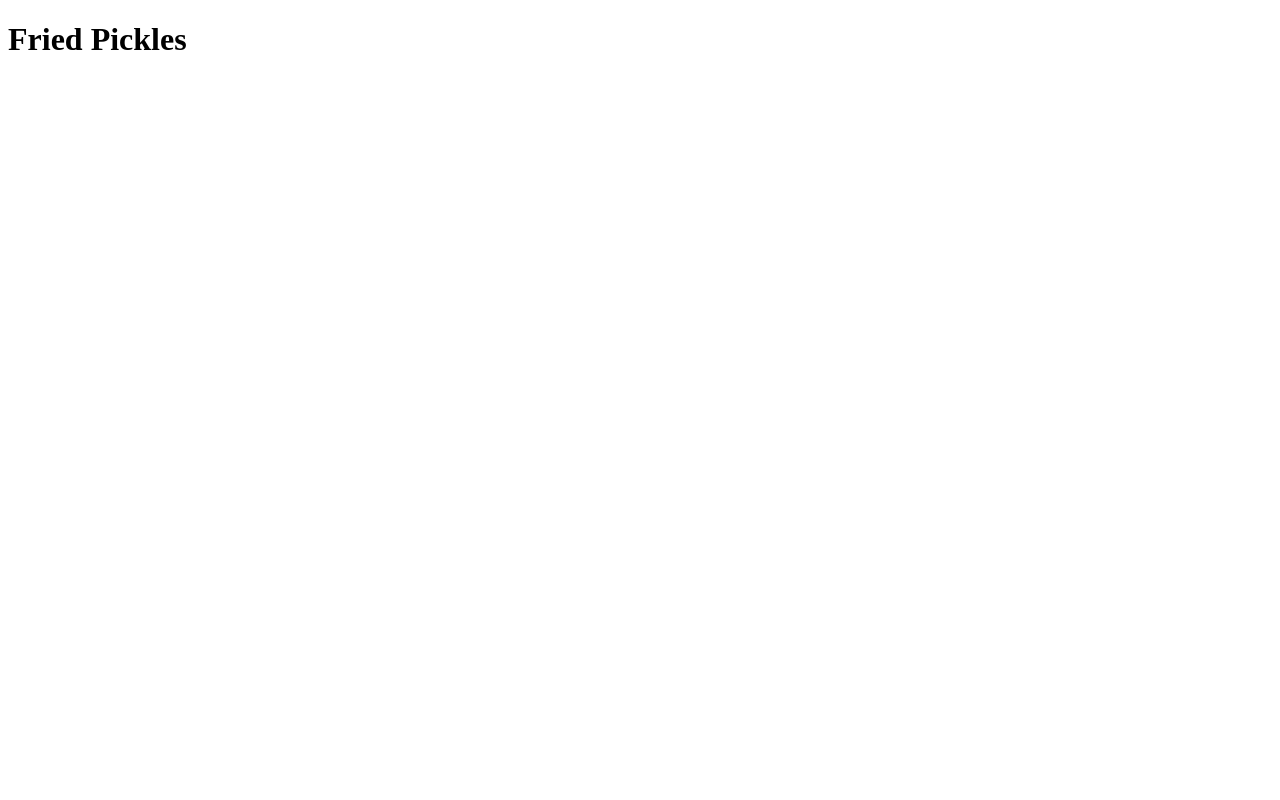
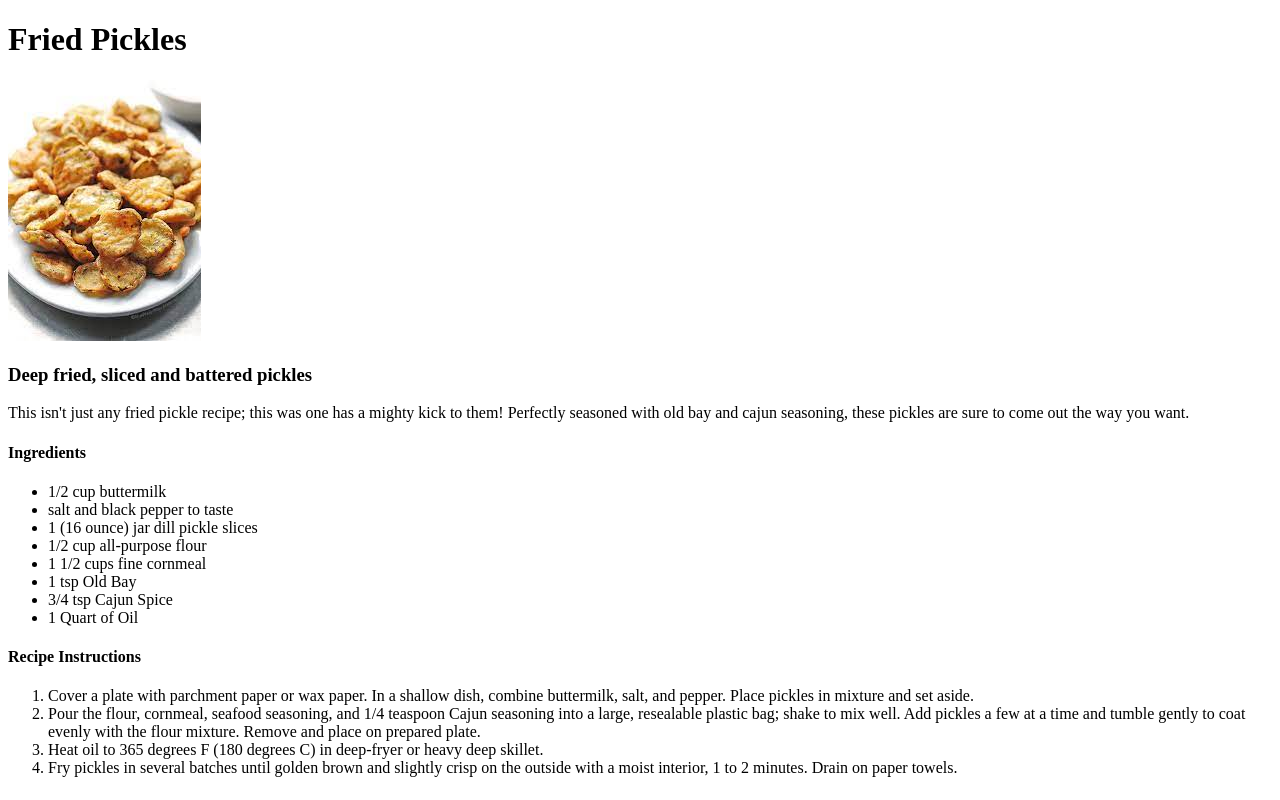
Before and after one commit to jbouch11/full-course-meal, a plain HTML site: page recipes/friedpickles.html in a window 1280 px wide. Drawn offline with Linux system fonts and the light colour scheme.

Commit message:
Image, ingredients and instructions added to Friedpickles

```diff
--- a/recipes/friedpickles.html
+++ b/recipes/friedpickles.html
@@ -8,5 +8,26 @@
 </head>
 <body>
     <h1>Fried Pickles</h1>
+    <img src="./images/friedpickles.png" alt="Picture of fried pickles">
+    <h3>Deep fried, sliced and battered pickles</h3>
+    <p>This isn't just any fried pickle recipe; this was one has a mighty kick to them! Perfectly seasoned with old bay and cajun seasoning, these pickles are sure to come out the way you want. </p>
+    <h4>Ingredients</h4>
+        <ul>
+            <li>1/2 cup buttermilk</li>
+            <li>salt and black pepper to taste</li>
+            <li>1 (16 ounce) jar dill pickle slices</li>
+            <li>1/2 cup all-purpose flour</li>
+            <li>1 1/2 cups fine cornmeal</li>
+            <li>1 tsp Old Bay</li>
+            <li>3/4 tsp Cajun Spice</li>
+            <li>1 Quart of Oil</li>
+        </ul>
+    <h4>Recipe Instructions</h4>
+    <ol>
+        <li>Cover a plate with parchment paper or wax paper. In a shallow dish, combine buttermilk, salt, and pepper. Place pickles in mixture and set aside.</li>
+        <li> Pour the flour, cornmeal, seafood seasoning, and 1/4 teaspoon Cajun seasoning into a large, resealable plastic bag; shake to mix well. Add pickles a few at a time and tumble gently to coat evenly with the flour mixture. Remove and place on prepared plate.</li>
+        <li>Heat oil to 365 degrees F (180 degrees C) in deep-fryer or heavy deep skillet.</li>
+        <li>Fry pickles in several batches until golden brown and slightly crisp on the outside with a moist interior, 1 to 2 minutes. Drain on paper towels.</li>
+    </ol>
 </body>
 </html>
```
Also changed, not shown: recipes/images/cheeseburger.png (added), recipes/images/coconutpie.png (added), recipes/images/friedpickles.png (added).
